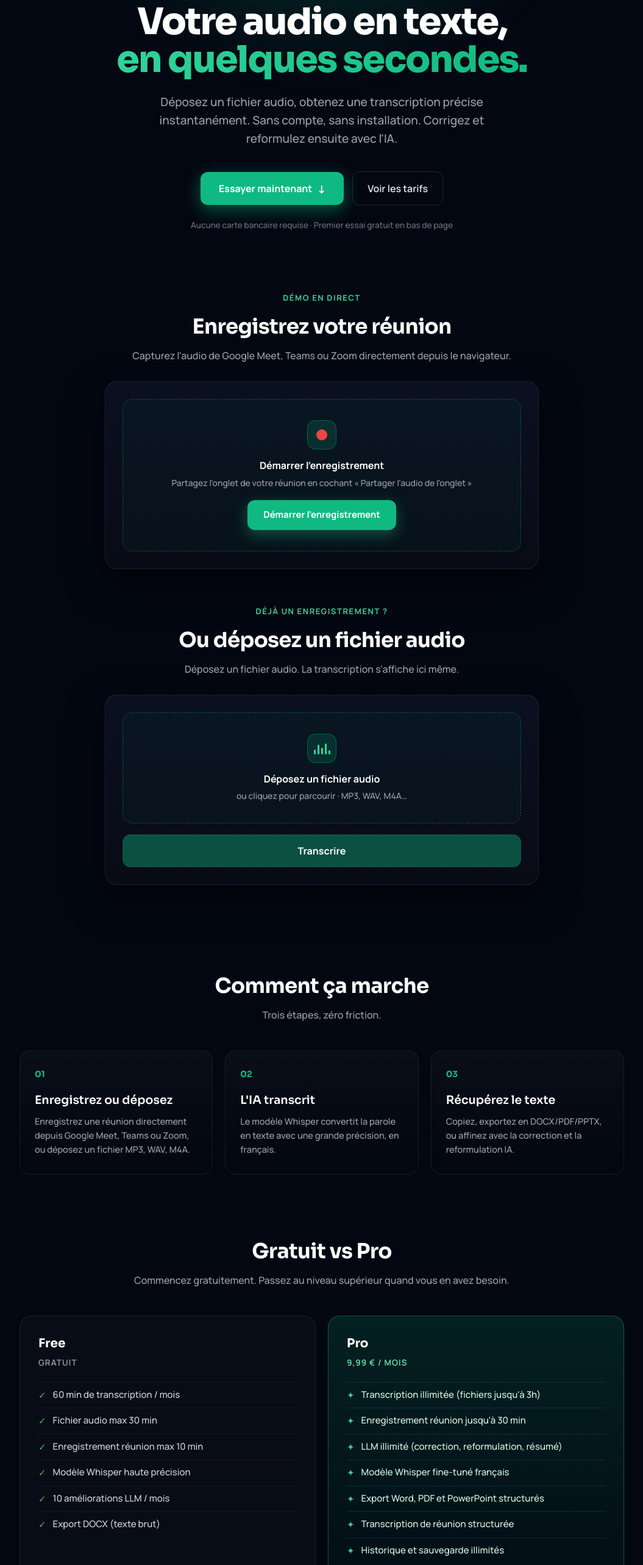
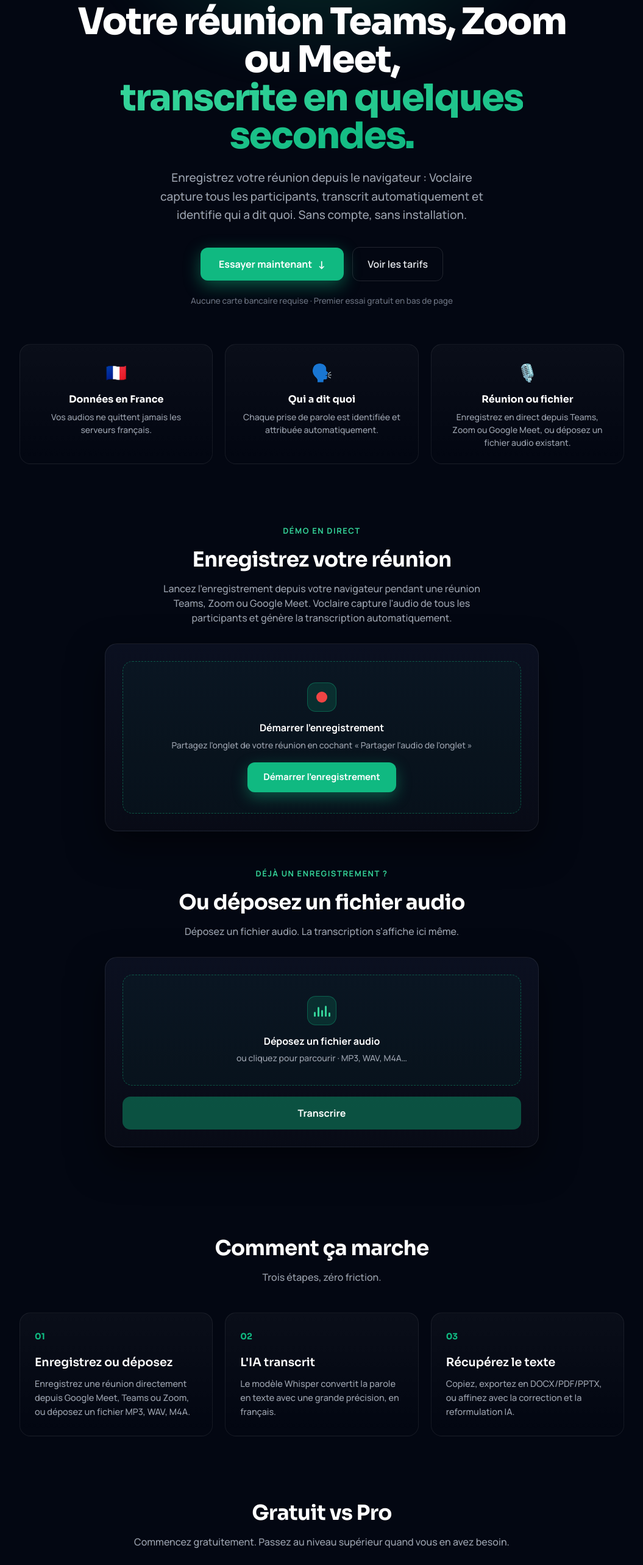
Before and after one commit to nasserbrid/frontend_voclaire, a React (Vite) app: page / in a window 1280 px wide. Shown: the part 200-2766 px from the top of the page at 61% size, without its empty margins (112-1167 px from the left). Built offline with nearby package versions, Linux system fonts and the light colour scheme; no server answers.

Commit message:
feat: refonte contenu landing page (diarisation, stockage France, offres Free/Pro, FAQ)

```diff
--- a/src/components/LandingPage.tsx
+++ b/src/components/LandingPage.tsx
@@ -8,12 +8,12 @@
 const MAINTENANCE_MODE = true
 
 const faqItems = [
-  { q: 'Voclaire est-il gratuit ?', a: "Plan Free permanent : 60 min/mois, pas de CB. Plan Pro 9,99 €/mois (7,99 €/mois annuel)." },
-  { q: 'Comment transcrire une réunion Google Meet, Teams ou Zoom ?', a: 'Section "Enregistrer une réunion" dans l\'app, sélectionner l\'onglet, cliquer Transcrire.' },
-  { q: 'Quels formats audio sont supportés ?', a: 'MP3, WAV, M4A, OGG, FLAC. Max 30 min (Free) ou 3h (Pro).' },
-  { q: 'Quelle est la précision de la transcription ?', a: 'Whisper large-v3-turbo. Plan Pro = modèle fine-tuné français.' },
-  { q: 'Peut-on exporter en Word, PDF ou PowerPoint ?', a: 'DOCX brut (Free). DOCX + PDF + PPTX structurés (Pro).' },
-  { q: 'Voclaire respecte-t-il le RGPD ?', a: 'Oui, données sécurisées, suppression possible à tout moment, éditeur France.' },
+  { q: 'Où sont stockées mes données ?', a: "Vos fichiers audio et transcriptions sont hébergés sur des serveurs en France car rien n'est transmis à des services étrangers." },
+  { q: 'Comment fonctionne l\'enregistrement de réunion ?', a: "Depuis votre navigateur, cliquez sur Démarrer l'enregistrement pendant une réunion Teams, Zoom ou Google Meet. Voclaire capture l'audio de tous les participants et génère la transcription automatiquement. L'offre Free permet d'enregistrer jusqu'à 10 minutes par session et l'offre Pro jusqu'à 30 minutes." },
+  { q: "Comment fonctionne la transcription d'un fichier audio ?", a: "Déposez directement un fichier audio depuis votre PC ou smartphone (MP3, MP4, M4A, WAV et autres formats courants). Voclaire transcrit le contenu et identifie automatiquement les différents interlocuteurs. L'offre Free accepte les fichiers jusqu'à 30 minutes et l'offre Pro les fichiers déposés jusqu'à 3 heures." },
+  { q: "Comment fonctionne l'identification des interlocuteurs ?", a: "Voclaire détecte automatiquement les changements de locuteur et attribue chaque prise de parole à un interlocuteur distinct. Cette fonctionnalité est incluse dans les deux offres." },
+  { q: 'Quelle est la limite gratuite ?', a: "Avec l'offre Free vous disposez de 60 minutes de transcription au total par mois. Un enregistrement de réunion est limité à 10 minutes et un fichier déposé à 30 minutes. Avec l'offre Pro le volume est illimité, les enregistrements vont jusqu'à 30 minutes par session et les fichiers déposés jusqu'à 3h." },
+  { q: 'Puis-je transcrire une réunion de 2h ?', a: "Oui, avec l'offre Pro : les fichiers déposés jusqu'à 3h sont acceptés et le volume mensuel est illimité." },
 ]
 
 const DEMO_MAX_MINUTES = 10
@@ -24,41 +24,34 @@
   { num: '03', title: 'Récupérez le texte', body: "Copiez, exportez en DOCX/PDF/PPTX, ou affinez avec la correction et la reformulation IA." },
 ]
 
+const trustPoints = [
+  { icon: '🇫🇷', title: 'Données en France', body: 'Vos audios ne quittent jamais les serveurs français.' },
+  { icon: '🗣️', title: 'Qui a dit quoi', body: 'Chaque prise de parole est identifiée et attribuée automatiquement.' },
+  { icon: '🎙️', title: 'Réunion ou fichier', body: 'Enregistrez en direct depuis Teams, Zoom ou Google Meet, ou déposez un fichier audio existant.' },
+]
+
 const freeFeatures = [
-  '60 min de transcription / mois',
-  'Fichier audio max 30 min',
-  'Enregistrement réunion max 10 min',
-  'Modèle Whisper haute précision',
-  '10 améliorations LLM / mois',
-  'Export DOCX (texte brut)',
+  'Enregistrement de réunion : 10 min par session',
+  "Transcription de fichier audio : fichiers jusqu'à 30 min",
+  'Volume mensuel : 60 min de transcription au total',
+  'Identification automatique des interlocuteurs (qui a dit quoi)',
+  "Amélioration du texte par IA : 10 fois par mois (correction, reformulation, résumé)",
+  'Téléchargement en Word (.docx)',
+  'Vos données traitées et stockées en France',
 ]
 
 const proFeatures = [
-  "Transcription illimitée (fichiers jusqu'à 3h)",
-  "Enregistrement réunion jusqu'à 30 min",
-  'LLM illimité (correction, reformulation, résumé)',
-  'Modèle Whisper fine-tuné français',
-  'Export Word, PDF et PowerPoint structurés',
-  'Transcription de réunion structurée',
-  'Historique et sauvegarde illimités',
+  'Enregistrement de réunion : jusqu\'à 30 min par session',
+  "Transcription de fichier audio : fichiers déposés jusqu'à 3h",
+  'Volume mensuel : illimité',
+  'Identification automatique des interlocuteurs (qui a dit quoi)',
+  'Amélioration du texte par IA : illimitée',
+  'Téléchargement en Word, PDF ou PowerPoint avec mise en forme structurée',
+  'Vos données traitées et stockées en France',
 ]
 
-const freePlan = [
-  '60 min de transcription / mois',
-  'Fichier audio max 30 min',
-  'Enregistrement réunion max 10 min',
-  '10 améliorations LLM / mois',
-  'Export DOCX (texte brut)',
-]
-const proPlan = [
-  "Transcription illimitée (fichiers jusqu'à 3h)",
-  "Enregistrement réunion jusqu'à 30 min",
-  'LLM illimité (correction, reformulation, résumé)',
-  'Modèle Whisper fine-tuné français',
-  'Export Word, PDF et PowerPoint structurés',
-  'Transcription de réunion structurée',
-  'Résiliation en 1 clic',
-]
+const freePlan = freeFeatures
+const proPlan = proFeatures
 
 export default function LandingPage() {
   const [file, setFile] = useState<File | null>(null)
@@ -282,11 +275,11 @@
       {/* HERO */}
       <section style={{ position: 'relative', zIndex: 1, maxWidth: '880px', margin: '0 auto', padding: '96px 24px 60px', textAlign: 'center' }}>
         <h1 style={{ fontFamily: "'Sora', sans-serif", fontWeight: 800, fontSize: '60px', lineHeight: 1.04, letterSpacing: '-0.03em', color: '#fff', margin: '0 0 22px' }}>
-          Votre audio en texte,<br />
-          <span style={{ background: 'linear-gradient(120deg,#34d399,#10b981)', WebkitBackgroundClip: 'text', backgroundClip: 'text', WebkitTextFillColor: 'transparent' }}>en quelques secondes.</span>
+          Votre réunion Teams, Zoom ou Meet,<br />
+          <span style={{ background: 'linear-gradient(120deg,#34d399,#10b981)', WebkitBackgroundClip: 'text', backgroundClip: 'text', WebkitTextFillColor: 'transparent' }}>transcrite en quelques secondes.</span>
         </h1>
         <p style={{ fontSize: '19px', lineHeight: 1.6, color: '#9ca3af', maxWidth: '560px', margin: '0 auto 38px', fontWeight: 500 }}>
-          Déposez un fichier audio, obtenez une transcription précise instantanément. Sans compte, sans installation. Corrigez et reformulez ensuite avec l'IA.
+          Enregistrez votre réunion depuis le navigateur : Voclaire capture tous les participants, transcrit automatiquement et identifie qui a dit quoi. Sans compte, sans installation.
         </p>
         <div style={{ display: 'flex', gap: '14px', justifyContent: 'center', alignItems: 'center', flexWrap: 'wrap' }}>
           <a href="#demo" onClick={scrollToDemo} style={{ background: '#10b981', color: '#fff', textDecoration: 'none', padding: '15px 30px', borderRadius: '12px', fontSize: '16px', fontWeight: 700, boxShadow: '0 8px 28px rgba(16,185,129,0.45)', display: 'inline-flex', alignItems: 'center', gap: '9px' }}>
@@ -297,12 +290,25 @@
         <p style={{ fontSize: '13.5px', color: '#6b7280', marginTop: '22px', fontWeight: 500 }}>Aucune carte bancaire requise · Premier essai gratuit en bas de page</p>
       </section>
 
+      {/* TRUST POINTS */}
+      <section style={{ position: 'relative', zIndex: 1, maxWidth: '1040px', margin: '0 auto', padding: '0 24px 60px' }}>
+        <div style={{ display: 'grid', gridTemplateColumns: 'repeat(3,1fr)', gap: '20px' }}>
+          {trustPoints.map(point => (
+            <div key={point.title} style={{ background: 'linear-gradient(180deg,rgba(255,255,255,0.03),transparent)', border: '1px solid rgba(255,255,255,0.07)', borderRadius: '18px', padding: '24px', textAlign: 'center' }}>
+              <div style={{ fontSize: '28px', marginBottom: '12px' }}>{point.icon}</div>
+              <div style={{ fontFamily: "'Sora', sans-serif", fontWeight: 700, fontSize: '16px', color: '#fff', marginBottom: '6px' }}>{point.title}</div>
+              <div style={{ fontSize: '14px', lineHeight: 1.5, color: '#9ca3af', fontWeight: 500 }}>{point.body}</div>
+            </div>
+          ))}
+        </div>
+      </section>
+
       {/* DEMO DICTAPHONE */}
       <section id="demo" style={{ position: 'relative', zIndex: 1, maxWidth: '760px', margin: '0 auto', padding: '40px 24px 60px' }}>
         <div style={{ textAlign: 'center', marginBottom: '30px' }}>
           <div style={{ fontSize: '13px', fontWeight: 700, letterSpacing: '0.12em', textTransform: 'uppercase', color: '#34d399', marginBottom: '12px' }}>Démo en direct</div>
           <h2 style={{ fontFamily: "'Sora', sans-serif", fontWeight: 700, fontSize: '34px', letterSpacing: '-0.02em', color: '#fff', margin: '0 0 10px' }}>Enregistrez votre réunion</h2>
-          <p style={{ color: '#9ca3af', fontSize: '16px', margin: 0, fontWeight: 500 }}>Capturez l'audio de Google Meet, Teams ou Zoom directement depuis le navigateur.</p>
+          <p style={{ color: '#9ca3af', fontSize: '16px', margin: '0 auto', maxWidth: '560px', fontWeight: 500 }}>Lancez l'enregistrement depuis votre navigateur pendant une réunion Teams, Zoom ou Google Meet. Voclaire capture l'audio de tous les participants et génère la transcription automatiquement.</p>
         </div>
 
         <div style={{ background: 'linear-gradient(180deg,#0b1020,#080b16)', border: '1px solid rgba(255,255,255,0.08)', borderRadius: '20px', padding: '28px', boxShadow: '0 24px 60px rgba(0,0,0,0.5)' }}>
```
